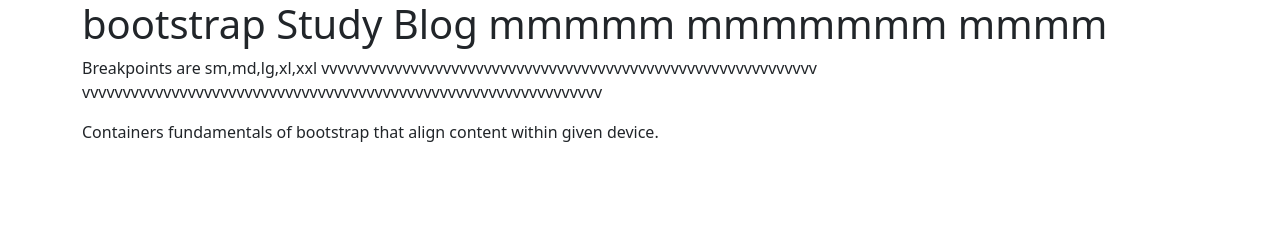
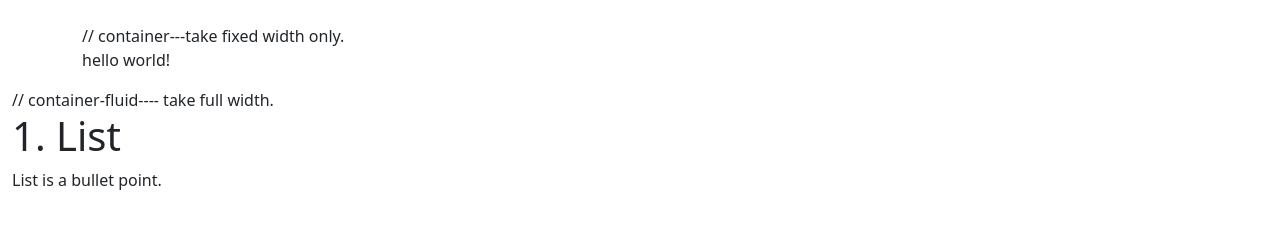
Before and after one commit to babisha-dev/BootStrap-Tutorial, a plain HTML site: page index.html in a window 1280 px wide. Drawn offline with nearby package versions, Linux system fonts and the light colour scheme.

Commit message:
padding &margin

```diff
--- a/index.html
+++ b/index.html
@@ -9,19 +9,12 @@
 
 </head>
 <body>
-<div class="container-lg">
-  <!-- Content here -->
-   <div>
-   <h1>bootstrap Study Blog mmmmm
-
-    mmmmmmm
-    mmmm</h1>
-   </div>
-   <div>
-   <p> Breakpoints are sm,md,lg,xl,xxl vvvvvvvvvvvvvvvvvvvvvvvvvvvvvvvvvvvvvvvvvvvvvvvvvvvvvvvvvvvvv
-    vvvvvvvvvvvvvvvvvvvvvvvvvvvvvvvvvvvvvvvvvvvvvvvvvvvvvvvvvvvvvvvv</p></div>
-   <div>
-   <p>Containers fundamentals of bootstrap that align content within given device.</p></div>
+<div class="container mt-4">  // container---take fixed width only.
+    <p>hello world!</p>
+</div>
+<div class="container-fluid">  // container-fluid---- take full width.
+    <h1>1. List</h1>
+    <p>List is a bullet point.</p>
 </div>
 
 
```
